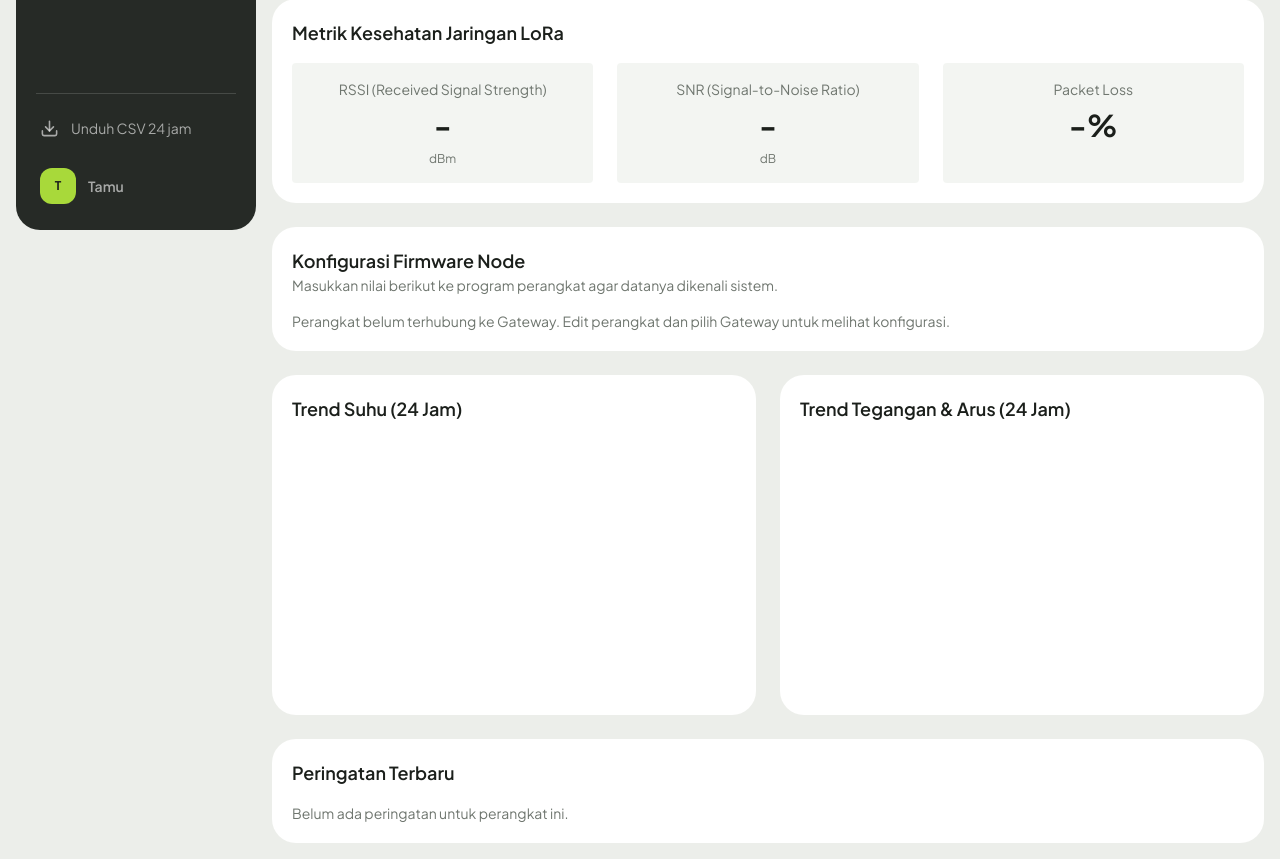
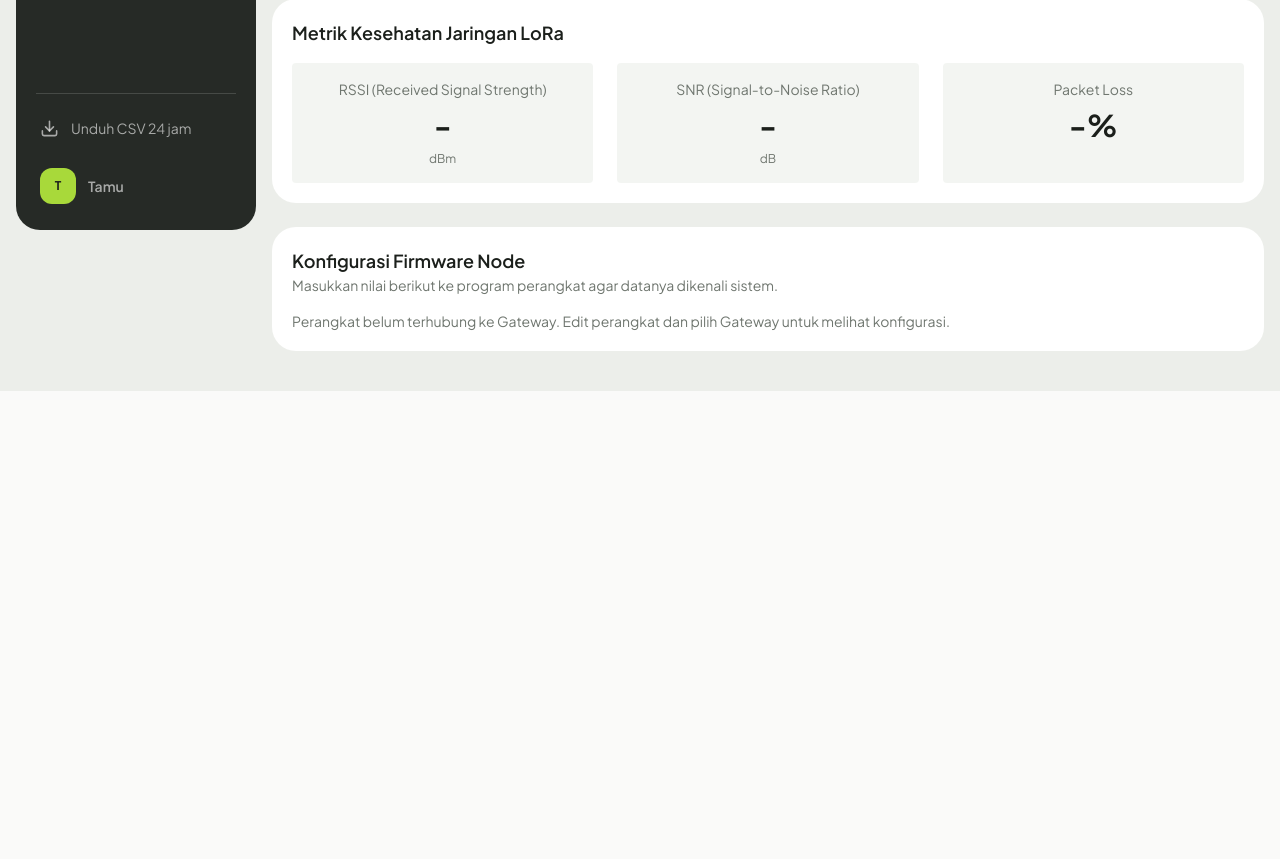
Before and after one commit to bayu3prayitno/dashboard_plts, a Laravel app: template resources/views/dashboard/devices/show.blade.php in a window 1280 px wide. Shown: the part 554-1413 px from the top of the page. After the commit the page ends 945 px from the top, so only its background shows below. Run offline with Laravel 12, Linux system fonts and the light colour scheme; the template is opened without the code that fills it, so the values that code supplies are empty; a map, chart or similar area stays blank; style sheets or scripts are compiled from the project's sources.

Commit message:
fix: tampilan show node

```diff
--- a/resources/views/dashboard/devices/show.blade.php
+++ b/resources/views/dashboard/devices/show.blade.php
@@ -116,9 +116,6 @@
                 <h3 class="text-lg font-semibold text-ink">Konfigurasi Firmware Node</h3>
                 <p class="text-sm text-muted">Masukkan nilai berikut ke program perangkat agar datanya dikenali sistem.</p>
             </div>
-            @if($device->gateway)
-                <button type="button" onclick="copyFirmwareConfig()" class="shrink-0 btn btn-primary text-sm">Salin</button>
-            @endif
         </div>
 
         @if($device->gateway)
@@ -162,7 +159,7 @@
     </div>
 
     <!-- Tren 24 jam (rata-rata per 30 menit) -->
-    <div class="grid grid-cols-1 lg:grid-cols-2 gap-6">
+    <div class="grid grid-cols-1 lg:grid-cols-2 gap-6 hidden">
         <div class="card">
             <h3 class="text-lg font-semibold text-ink mb-4">Trend Suhu (24 Jam)</h3>
             <div class="relative h-64">
@@ -178,7 +175,7 @@
     </div>
 
     <!-- Recent Alerts -->
-    <div class="card">
+    <div class="card hidden">
         <h3 class="text-lg font-semibold text-ink mb-4">Peringatan Terbaru</h3>
         <div class="space-y-3">
             @forelse($alerts as $alert)
```
